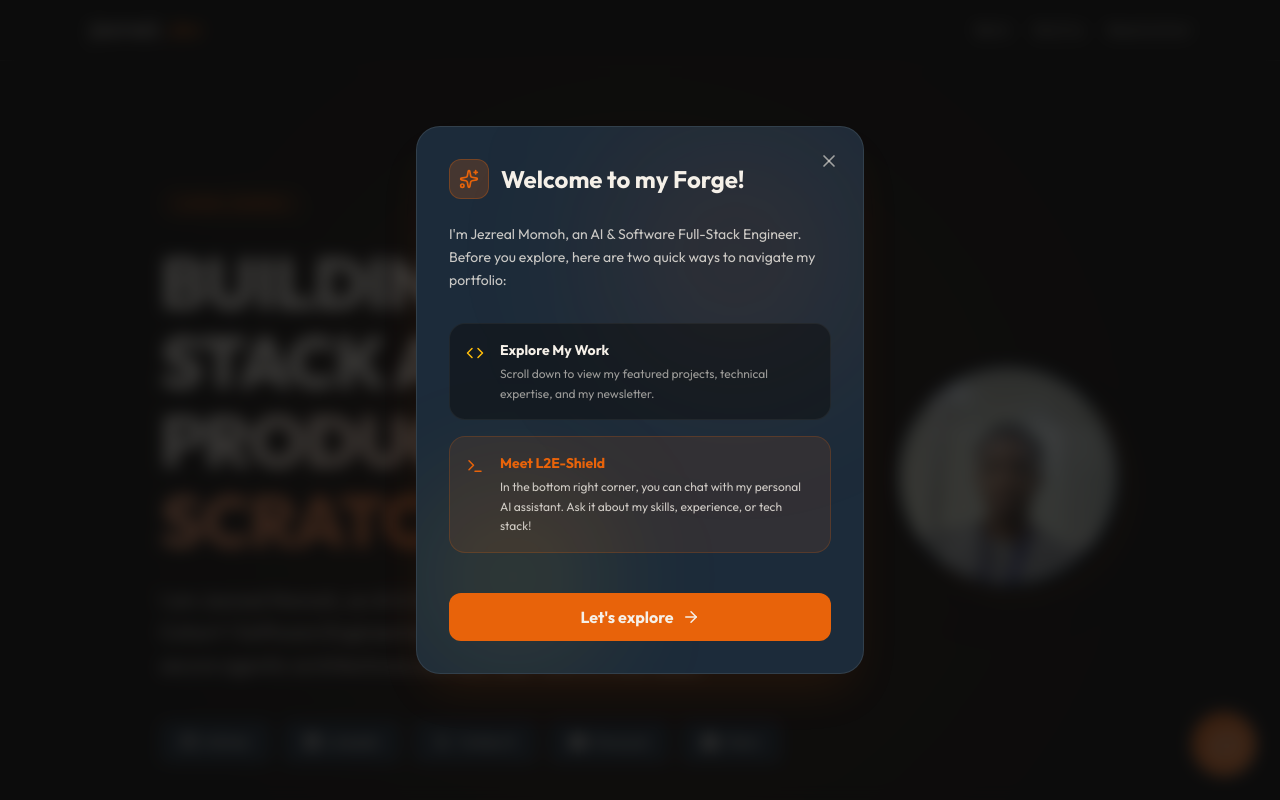
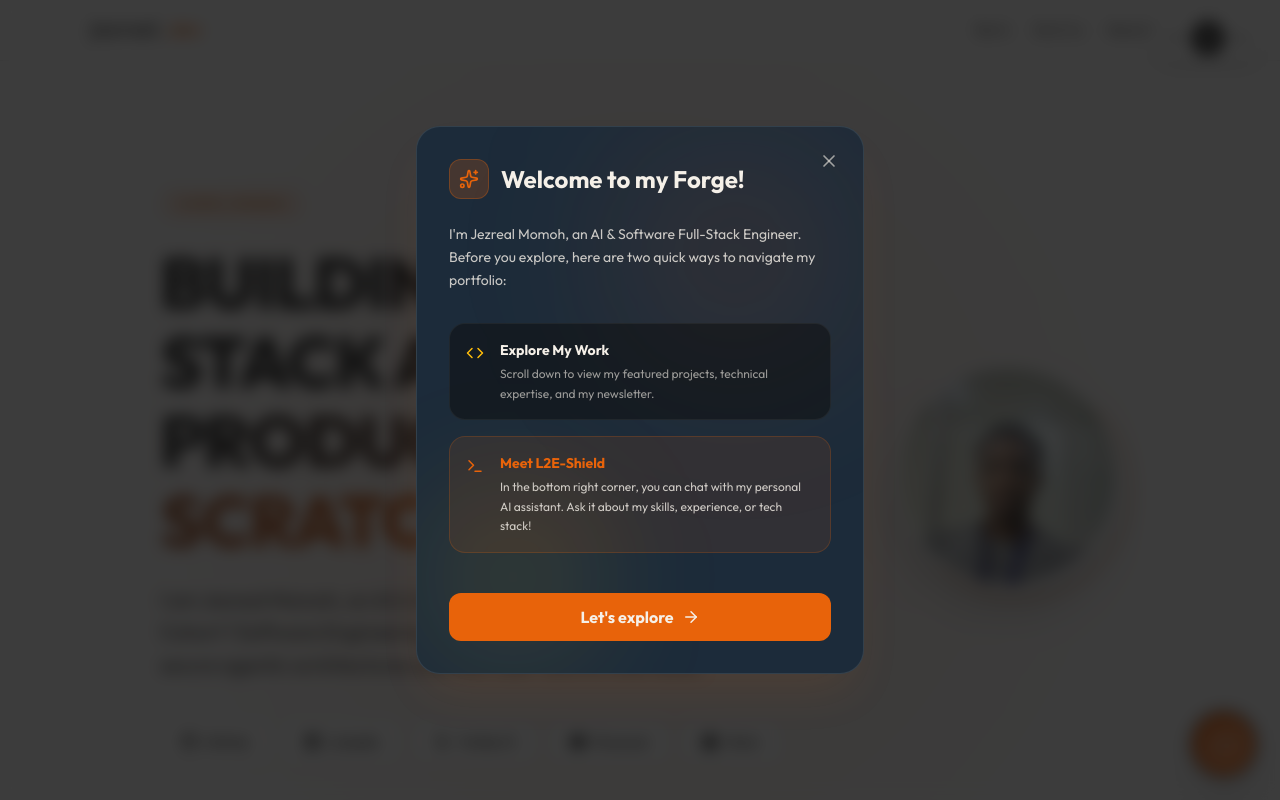
Before and after one commit to jezreal-dev/jezreal-momoh-portfolio, a Next.js app: page / in a window 1280 px wide. Shown: the top 800 px of the page. Built offline with nearby package versions, Linux system fonts and the light colour scheme.

Commit message:
feat(ui): add light/dark mode and system theme toggle support

```diff
--- a/package.json
+++ b/package.json
@@ -14,6 +14,7 @@
     "framer-motion": "^12.42.2",
     "lucide-react": "^1.23.0",
     "next": "16.2.10",
+    "next-themes": "^0.4.6",
     "react": "19.2.4",
     "react-dom": "19.2.4",
     "react-icons": "^5.7.0"
--- a/src/app/globals.css
+++ b/src/app/globals.css
@@ -1,11 +1,27 @@
 @import "tailwindcss";
 
+:root {
+  --forge-bg: #FAFAFA;
+  --forge-fg: #1A1A1A;
+  --forge-card: #FFFFFF;
+  --forge-accent: #E8630A;
+  --forge-amber: #FFBE0B;
+}
+
+.dark {
+  --forge-bg: #0D0D0D;
+  --forge-fg: #F5F0E8;
+  --forge-card: #1C2B3A;
+  --forge-accent: #E8630A;
+  --forge-amber: #FFBE0B;
+}
+
 @theme {
-  --color-forge-bg: #0D0D0D;
-  --color-forge-accent: #E8630A;
-  --color-forge-fg: #F5F0E8;
-  --color-forge-card: #1C2B3A;
-  --color-forge-amber: #FFBE0B;
+  --color-forge-bg: var(--forge-bg);
+  --color-forge-accent: var(--forge-accent);
+  --color-forge-fg: var(--forge-fg);
+  --color-forge-card: var(--forge-card);
+  --color-forge-amber: var(--forge-amber);
 
   --font-sans: var(--font-outfit), sans-serif;
   --font-mono: var(--font-jetbrains), monospace;
--- a/src/app/layout.tsx
+++ b/src/app/layout.tsx
@@ -51,6 +51,8 @@ export const metadata: Metadata = {
   },
 };
 
+import { ThemeProvider } from "@/components/ThemeProvider";
+import { ThemeToggle } from "@/components/ThemeToggle";
 import { SpeedInsights } from "@vercel/speed-insights/next";
 
 export default function RootLayout({
@@ -59,9 +61,11 @@ export default function RootLayout({
   children: React.ReactNode;
 }>) {
   return (
-    <html lang="en" className={`${outfit.variable} ${jetbrains.variable} scroll-smooth`}>
+    <html lang="en" className={`${outfit.variable} ${jetbrains.variable} scroll-smooth`} suppressHydrationWarning>
       <body className="antialiased min-h-screen flex flex-col justify-between">
+        <ThemeProvider attribute="class" defaultTheme="system" enableSystem disableTransitionOnChange>
           <Header />
+          <ThemeToggle />
           <main className="flex-grow">
             {children}
           </main>
@@ -69,6 +73,7 @@ export default function RootLayout({
           <ChatWidget />
           <OnboardingTour />
           <SpeedInsights />
+        </ThemeProvider>
       </body>
     </html>
   );
--- /dev/null
+++ b/src/components/ThemeProvider.tsx
@@ -0,0 +1,8 @@
+"use client";
+
+import * as React from "react";
+import { ThemeProvider as NextThemesProvider } from "next-themes";
+
+export function ThemeProvider({ children, ...props }: React.ComponentProps<typeof NextThemesProvider>) {
+  return <NextThemesProvider {...props}>{children}</NextThemesProvider>;
+}
--- /dev/null
+++ b/src/components/ThemeToggle.tsx
@@ -0,0 +1,51 @@
+"use client";
+
+import { useTheme } from "next-themes";
+import { useEffect, useState } from "react";
+import { Moon, Sun, Monitor } from "lucide-react";
+
+export function ThemeToggle() {
+  const [mounted, setMounted] = useState(false);
+  const { theme, setTheme } = useTheme();
+
+  // useEffect only runs on the client, so now we can safely show the UI
+  useEffect(() => {
+    setMounted(true);
+  }, []);
+
+  if (!mounted) {
+    return null;
+  }
+
+  return (
+    <div className="fixed top-4 right-4 z-50 flex items-center bg-forge-card border border-forge-fg/10 rounded-full p-1 shadow-lg backdrop-blur-sm transition-all">
+      <button
+        onClick={() => setTheme("light")}
+        aria-label="Light theme"
+        className={`p-2 rounded-full transition-all duration-200 ${
+          theme === "light" ? "bg-forge-fg text-forge-bg shadow-sm" : "text-forge-fg/50 hover:text-forge-fg"
+        }`}
+      >
+        <Sun size={18} />
+      </button>
+      <button
+        onClick={() => setTheme("system")}
+        aria-label="System theme"
+        className={`p-2 rounded-full transition-all duration-200 ${
+          theme === "system" ? "bg-forge-fg text-forge-bg shadow-sm" : "text-forge-fg/50 hover:text-forge-fg"
+        }`}
+      >
+        <Monitor size={18} />
+      </button>
+      <button
+        onClick={() => setTheme("dark")}
+        aria-label="Dark theme"
+        className={`p-2 rounded-full transition-all duration-200 ${
+          theme === "dark" ? "bg-forge-fg text-forge-bg shadow-sm" : "text-forge-fg/50 hover:text-forge-fg"
+        }`}
+      >
+        <Moon size={18} />
+      </button>
+    </div>
+  );
+}
```
Also changed, not shown: 1 other file (tests, documents, lock files or other folders). Lines whose indentation alone changed are shown as unchanged.
